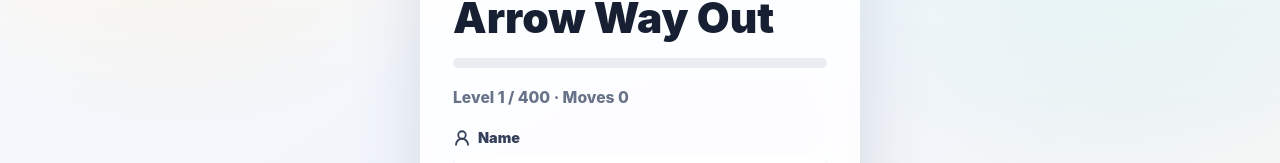
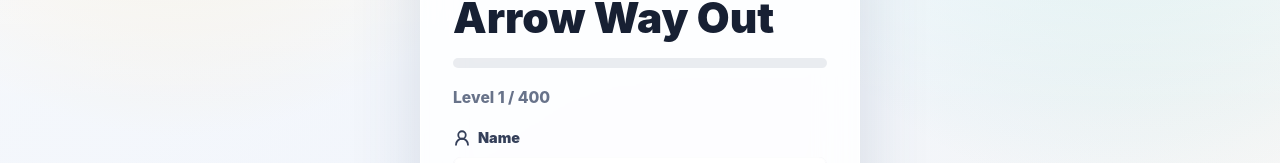
Before and after one commit to yoons-oh/Arrow-Way-Out, a React (Vite) app: page / in a window 1280 px wide. Shown: the part 284-447 px from the top of the page. Built offline with nearby package versions, Linux system fonts and the light colour scheme.

Commit message:
Hide total moves on home screen

```diff
--- a/src/App.tsx
+++ b/src/App.tsx
@@ -481,7 +481,7 @@ export default function App() {
           <span style={{ width: `${progress}%` }} />
         </div>
         <p className="home-meta">
-          {copy.level} {levelIndex + 1} / {levels.length} · {copy.moves} {totalMoves}
+          {copy.level} {levelIndex + 1} / {levels.length}
         </p>
         <label className="player-field">
           <span>
```
